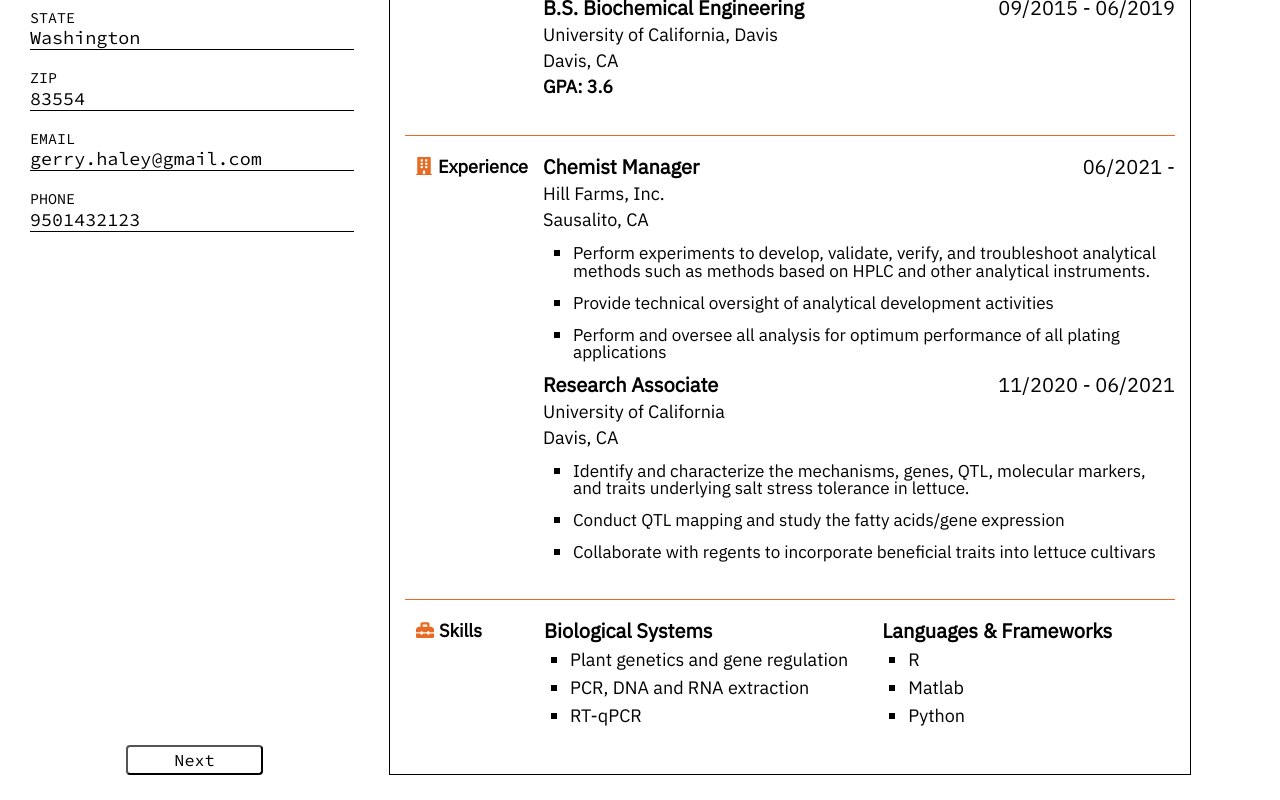
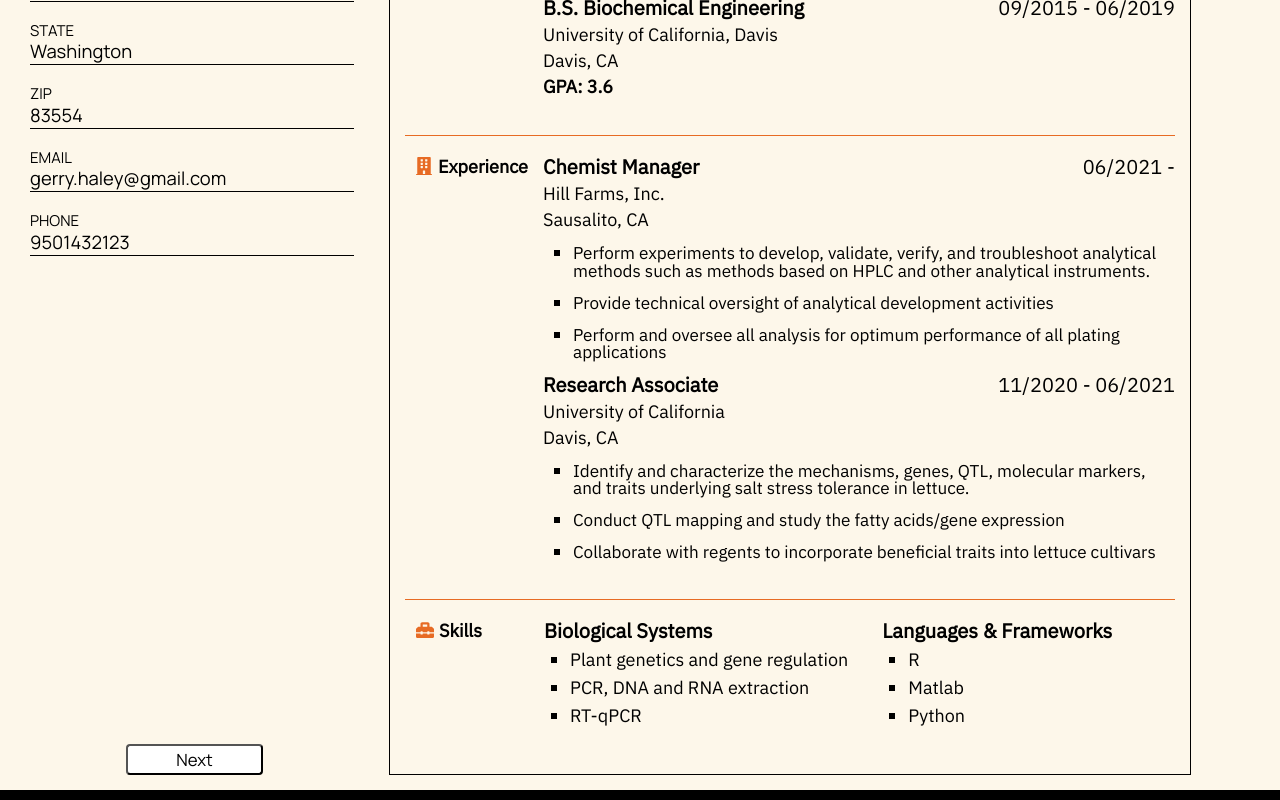
Before and after one commit to Datrinon/cv-maker, a React (Create React App) app: page / in a window 1280 px wide. Shown: the part 347-1147 px from the top of the page. Before the commit the page ends 1122 px from the top, so only its background shows below. Built offline with nearby package versions, Linux system fonts and the light colour scheme.

Commit message:
Add footer CSS and change font.

```diff
--- a/src/styles/index.css
+++ b/src/styles/index.css
@@ -1,11 +1,14 @@
 @import url('https://fonts.googleapis.com/css2?family=Source+Code+Pro&display=swap');
 @import url('https://fonts.googleapis.com/css2?family=Lato&display=swap');
+@import url('https://fonts.googleapis.com/css2?family=Manrope&display=swap');
+
 
 body {
   margin: 0;
-  font-family: "Source Code Pro";
+  font-family: "Manrope";
   -webkit-font-smoothing: antialiased;
   -moz-osx-font-smoothing: grayscale;
+  background-color: rgb(253, 247, 234)
 }
 
 input {
@@ -17,3 +20,11 @@
   font-family: source-code-pro, Menlo, Monaco, Consolas, 'Courier New',
     monospace;
 }
+
+.footer {
+  background-color: black;
+  color: white;
+  padding: 5px 0;
+  text-align: center;
+  margin-top: 15px;
+}
```
